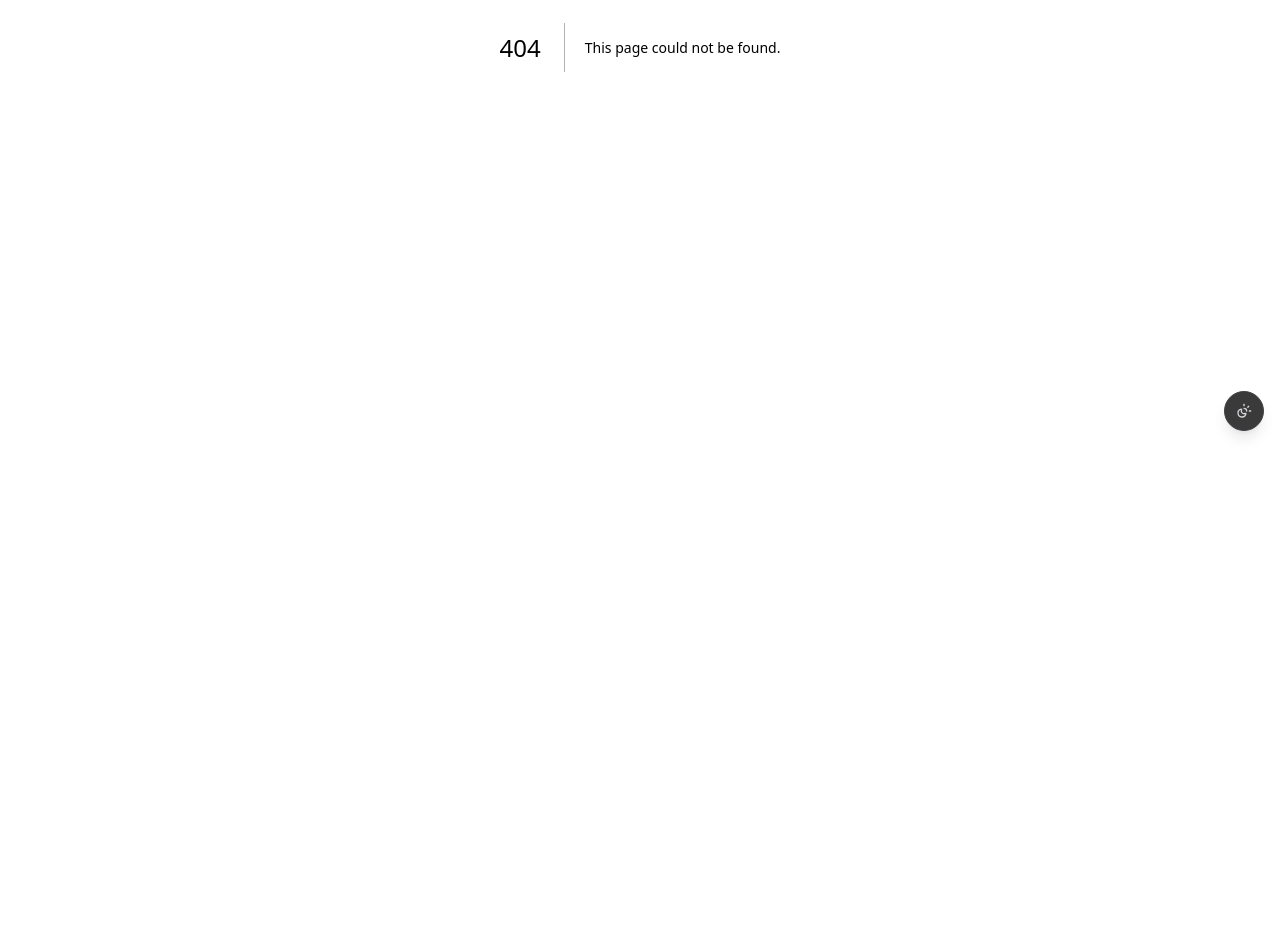
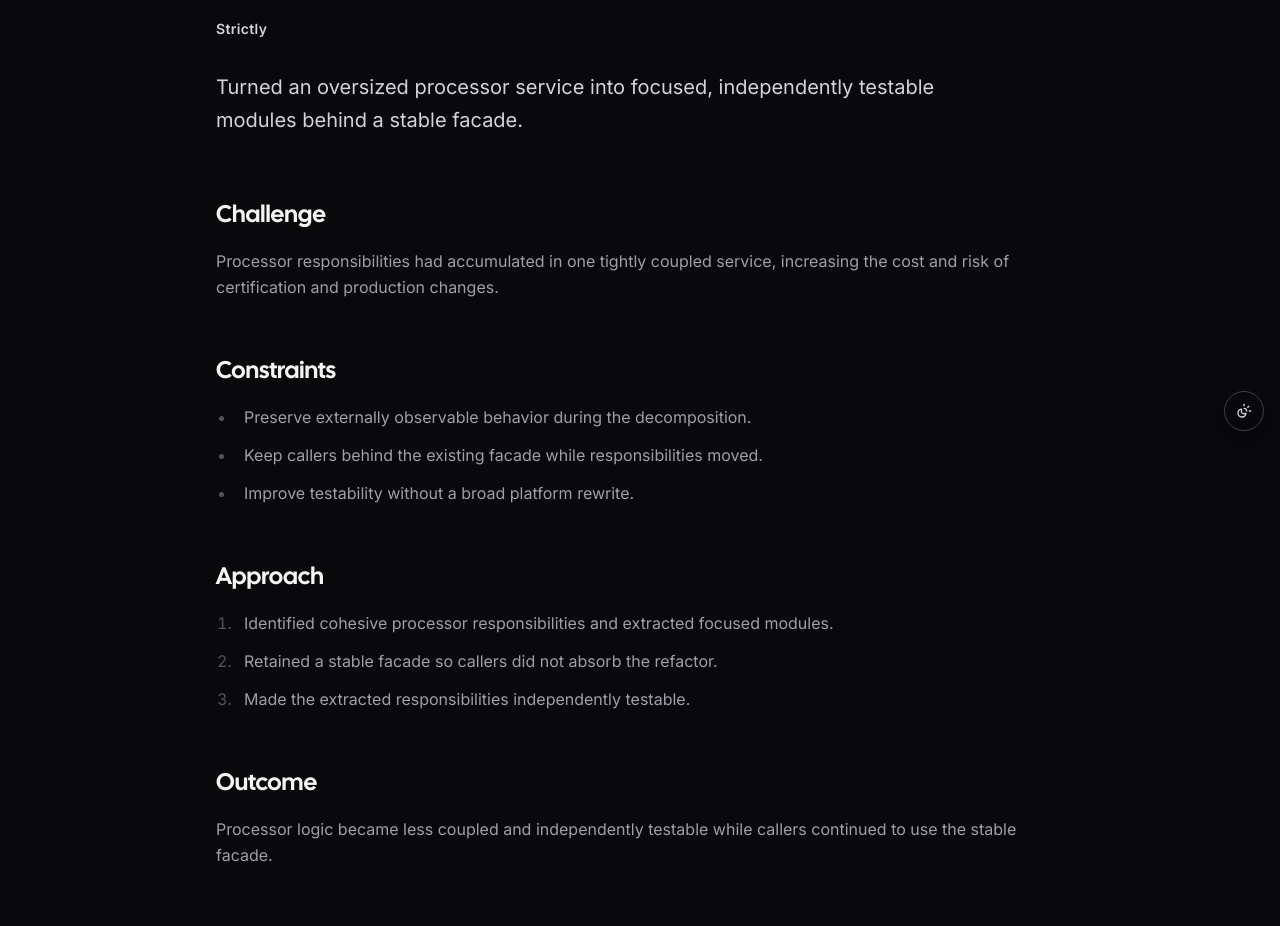
Before and after one commit to frankdavidcorona/chaplindev.com, a Next.js app: page /work/decomposing-payment-processor-service in a window 1280 px wide. Before the commit this address had no page. Shown: the part 353-1279 px from the top of the page. Before the commit the page ends 800 px from the top, so only its background shows below. Built offline with nearby package versions, Linux system fonts and the light colour scheme; what tailwindcss-debug-screens would draw is missing.

Commit message:
feat(portfolio): add redacted payment case study

```diff
--- a/app/components/hero.tsx
+++ b/app/components/hero.tsx
@@ -51,11 +51,11 @@ export function Hero() {
         </p>
         <div className='animate-fade-in mt-10 flex flex-wrap items-center justify-center gap-4'>
           <TrackedLink
-            href='#experience'
+            href='#work'
             eventName='Portfolio CTA'
             eventProperties={{
               location: 'hero',
-              intent: 'view-experience',
+              intent: 'view-case-studies',
             }}
             className='bg-accent shadow-accent/40 hover:bg-accent/90 rounded-full px-6 py-2.5 text-sm font-semibold text-zinc-950 shadow-[0_0_24px] duration-200'
           >
--- /dev/null
+++ b/app/components/selected-work.tsx
@@ -0,0 +1,55 @@
+import { Card } from './card';
+import { SectionHeading } from './section-heading';
+import { TrackedLink } from './tracked-link';
+import { caseStudies } from '../content/case-studies';
+
+export function SelectedWork() {
+  return (
+    <section
+      id='work'
+      aria-labelledby='work-heading'
+      className='mx-auto max-w-6xl px-6 py-24'
+    >
+      <SectionHeading
+        id='work-heading'
+        eyebrow='Selected work'
+        title='How I reduce platform risk'
+        subtitle='Redacted examples of architecture and delivery decisions in payment systems.'
+      />
+
+      <div className='mt-10 grid gap-6'>
+        {caseStudies.map(caseStudy => (
+          <Card key={caseStudy.slug}>
+            <article className='relative z-20 flex h-full flex-col gap-4 p-6 sm:p-8'>
+              <p className='text-accent font-mono text-xs font-semibold tracking-[0.2em] uppercase'>
+                {caseStudy.eyebrow}
+              </p>
+              <h3 className='font-display text-2xl text-zinc-100 sm:text-3xl'>
+                {caseStudy.title}
+              </h3>
+              <p className='max-w-3xl leading-relaxed text-zinc-400'>
+                {caseStudy.summary}
+              </p>
+              <p className='text-sm leading-relaxed text-zinc-400'>
+                <span className='font-semibold text-zinc-200'>My role:</span>{' '}
+                {caseStudy.role}
+              </p>
+              <p className='text-sm text-zinc-500 italic'>
+                {caseStudy.disclosureNote}
+              </p>
+              <TrackedLink
+                href={`/work/${caseStudy.slug}`}
+                eventName='Case Study CTA'
+                eventProperties={{ slug: caseStudy.slug }}
+                aria-label={`Read case study: ${caseStudy.title}`}
+                className='text-accent hover:text-accent/80 mt-2 w-fit text-sm font-semibold underline underline-offset-4 duration-200'
+              >
+                Read case study
+              </TrackedLink>
+            </article>
+          </Card>
+        ))}
+      </div>
+    </section>
+  );
+}
--- a/app/components/site-nav.tsx
+++ b/app/components/site-nav.tsx
@@ -5,6 +5,7 @@ import { TrackedLink } from './tracked-link';
 
 const links = [
   { name: 'About', href: '#about' },
+  { name: 'Work', href: '#work' },
   { name: 'Experience', href: '#experience' },
   { name: 'Testimonials', href: '#testimonials' },
 ];
--- /dev/null
+++ b/app/content/case-studies.ts
@@ -0,0 +1,45 @@
+export type CaseStudy = {
+  slug: string;
+  title: string;
+  eyebrow: string;
+  organization: string;
+  summary: string;
+  challenge: string;
+  constraints: readonly string[];
+  approach: readonly string[];
+  outcome: string;
+  role: string;
+  disclosureNote: string;
+};
+
+export const caseStudies = [
+  {
+    slug: 'decomposing-payment-processor-service',
+    title: 'Decomposing a coupled payment-processor service',
+    eyebrow: 'Architecture hardening',
+    organization: 'Strictly',
+    summary:
+      'Turned an oversized processor service into focused, independently testable modules behind a stable facade.',
+    challenge:
+      'Processor responsibilities had accumulated in one tightly coupled service, increasing the cost and risk of certification and production changes.',
+    constraints: [
+      'Preserve externally observable behavior during the decomposition.',
+      'Keep callers behind the existing facade while responsibilities moved.',
+      'Improve testability without a broad platform rewrite.',
+    ],
+    approach: [
+      'Identified cohesive processor responsibilities and extracted focused modules.',
+      'Retained a stable facade so callers did not absorb the refactor.',
+      'Made the extracted responsibilities independently testable.',
+    ],
+    outcome:
+      'Processor logic became less coupled and independently testable while callers continued to use the stable facade.',
+    role: 'Architecture direction, plan-driven decomposition, review, and delivery leadership.',
+    disclosureNote:
+      'Details are intentionally limited to protect client and platform confidentiality.',
+  },
+] as const satisfies readonly CaseStudy[];
+
+export function getCaseStudy(slug: string) {
+  return caseStudies.find(caseStudy => caseStudy.slug === slug);
+}
--- a/app/page.tsx
+++ b/app/page.tsx
@@ -3,6 +3,7 @@ import { ContactSection, SiteFooter } from './components/contact-footer';
 import { ExperienceTimeline } from './components/experience-timeline';
 import { Hero } from './components/hero';
 import { Reveal } from './components/reveal';
+import { SelectedWork } from './components/selected-work';
 import { SiteNav } from './components/site-nav';
 import { Testimonials } from './components/testimonials';
 import { TrustedBy } from './components/trusted-by';
@@ -44,6 +45,9 @@ export default function Home() {
           <About />
         </Reveal>
         <Reveal>
+          <SelectedWork />
+        </Reveal>
+        <Reveal>
           <ExperienceTimeline />
         </Reveal>
         <Reveal>
--- /dev/null
+++ b/app/work/[slug]/page.tsx
@@ -0,0 +1,163 @@
+import Link from 'next/link';
+import { notFound } from 'next/navigation';
+
+import type { Metadata } from 'next';
+
+import { TrackedLink } from '../../components/tracked-link';
+import { caseStudies, getCaseStudy } from '../../content/case-studies';
+
+type CaseStudyPageProps = {
+  params: Promise<{ slug: string }>;
+};
+
+export function generateStaticParams() {
+  return caseStudies.map(caseStudy => ({ slug: caseStudy.slug }));
+}
+
+export async function generateMetadata({
+  params,
+}: CaseStudyPageProps): Promise<Metadata> {
+  const { slug } = await params;
+  const caseStudy = getCaseStudy(slug);
+
+  if (!caseStudy) {
+    return {};
+  }
+
+  const url = `/work/${caseStudy.slug}`;
+
+  return {
+    title: caseStudy.title,
+    description: caseStudy.summary,
+    alternates: { canonical: url },
+    openGraph: {
+      title: caseStudy.title,
+      description: caseStudy.summary,
+      url,
+    },
+  };
+}
+
+export default async function CaseStudyPage({ params }: CaseStudyPageProps) {
+  const { slug } = await params;
+  const caseStudy = getCaseStudy(slug);
+
+  if (!caseStudy) {
+    notFound();
+  }
+
+  return (
+    <main
+      id='main'
+      className='mx-auto min-h-screen max-w-4xl px-6 py-24 sm:py-32'
+    >
+      <Link
+        href='/#work'
+        className='text-sm text-zinc-400 duration-200 hover:text-zinc-100'
+      >
+        ← Back to selected work
+      </Link>
+
+      <article className='mt-12'>
+        <p className='text-accent font-mono text-xs font-semibold tracking-[0.2em] uppercase'>
+          {caseStudy.eyebrow}
+        </p>
+        <h1 className='font-display mt-4 text-4xl text-zinc-100 sm:text-6xl'>
+          {caseStudy.title}
+        </h1>
+        <p className='mt-5 text-sm font-semibold tracking-wide text-zinc-300'>
+          {caseStudy.organization}
+        </p>
+        <p className='mt-8 max-w-3xl text-lg leading-relaxed text-zinc-300 sm:text-xl'>
+          {caseStudy.summary}
+        </p>
+
+        <div className='mt-16 space-y-14'>
+          <section aria-labelledby='challenge-heading'>
+            <h2
+              id='challenge-heading'
+              className='font-display text-2xl text-zinc-100'
+            >
+              Challenge
+            </h2>
+            <p className='mt-4 leading-relaxed text-zinc-400'>
+              {caseStudy.challenge}
+            </p>
+          </section>
+
+          <section aria-labelledby='constraints-heading'>
+            <h2
+              id='constraints-heading'
+              className='font-display text-2xl text-zinc-100'
+            >
+              Constraints
+            </h2>
+            <ul className='mt-4 list-disc space-y-3 pl-5 text-zinc-400 marker:text-zinc-600'>
+              {caseStudy.constraints.map(constraint => (
+                <li key={constraint} className='pl-2 leading-relaxed'>
+                  {constraint}
+                </li>
+              ))}
+            </ul>
+          </section>
+
+          <section aria-labelledby='approach-heading'>
+            <h2
+              id='approach-heading'
+              className='font-display text-2xl text-zinc-100'
+            >
+              Approach
+            </h2>
+            <ol className='mt-4 list-decimal space-y-3 pl-5 text-zinc-400 marker:text-zinc-600'>
+              {caseStudy.approach.map(step => (
+                <li key={step} className='pl-2 leading-relaxed'>
+                  {step}
+                </li>
+              ))}
+            </ol>
+          </section>
+
+          <section aria-labelledby='outcome-heading'>
+            <h2
+              id='outcome-heading'
+              className='font-display text-2xl text-zinc-100'
+            >
+              Outcome
+            </h2>
+            <p className='mt-4 leading-relaxed text-zinc-400'>
+              {caseStudy.outcome}
+            </p>
+          </section>
+
+          <section aria-labelledby='role-heading'>
+            <h2
+              id='role-heading'
+              className='font-display text-2xl text-zinc-100'
+            >
+              My role
+            </h2>
+            <p className='mt-4 leading-relaxed text-zinc-400'>
+              {caseStudy.role}
+            </p>
+          </section>
+        </div>
+
+        <aside className='mt-16 border-l border-zinc-700 pl-5 text-sm text-zinc-500 italic'>
+          {caseStudy.disclosureNote}
+        </aside>
+
+        <TrackedLink
+          href='/#contact'
+          eventName='Portfolio CTA'
+          eventProperties={{
+            location: 'case-study',
+            intent: 'platform-inquiry',
+          }}
+          className='bg-accent shadow-accent/40 hover:bg-accent/90 mt-12 inline-flex rounded-full px-6 py-2.5 text-sm font-semibold text-zinc-950 shadow-[0_0_24px] duration-200'
+        >
+          Discuss a platform challenge
+        </TrackedLink>
+      </article>
+    </main>
+  );
+}
```
